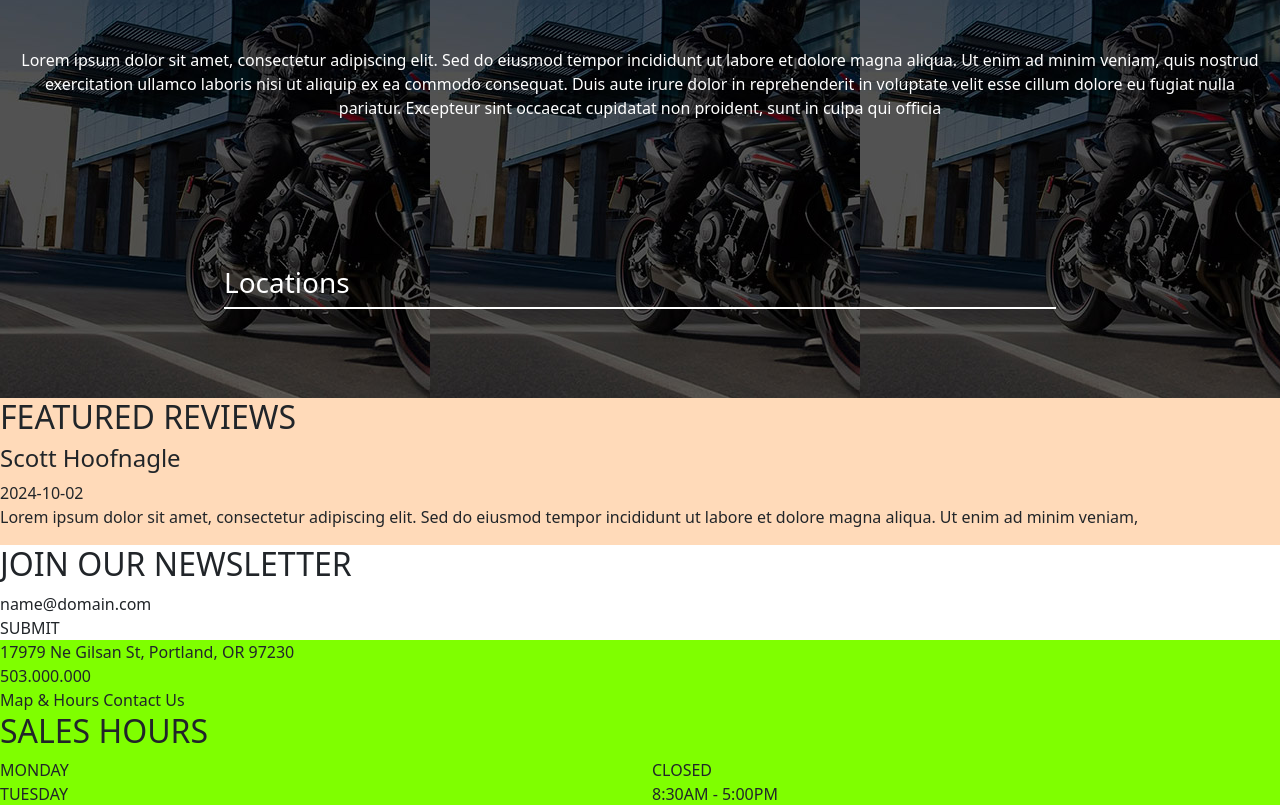
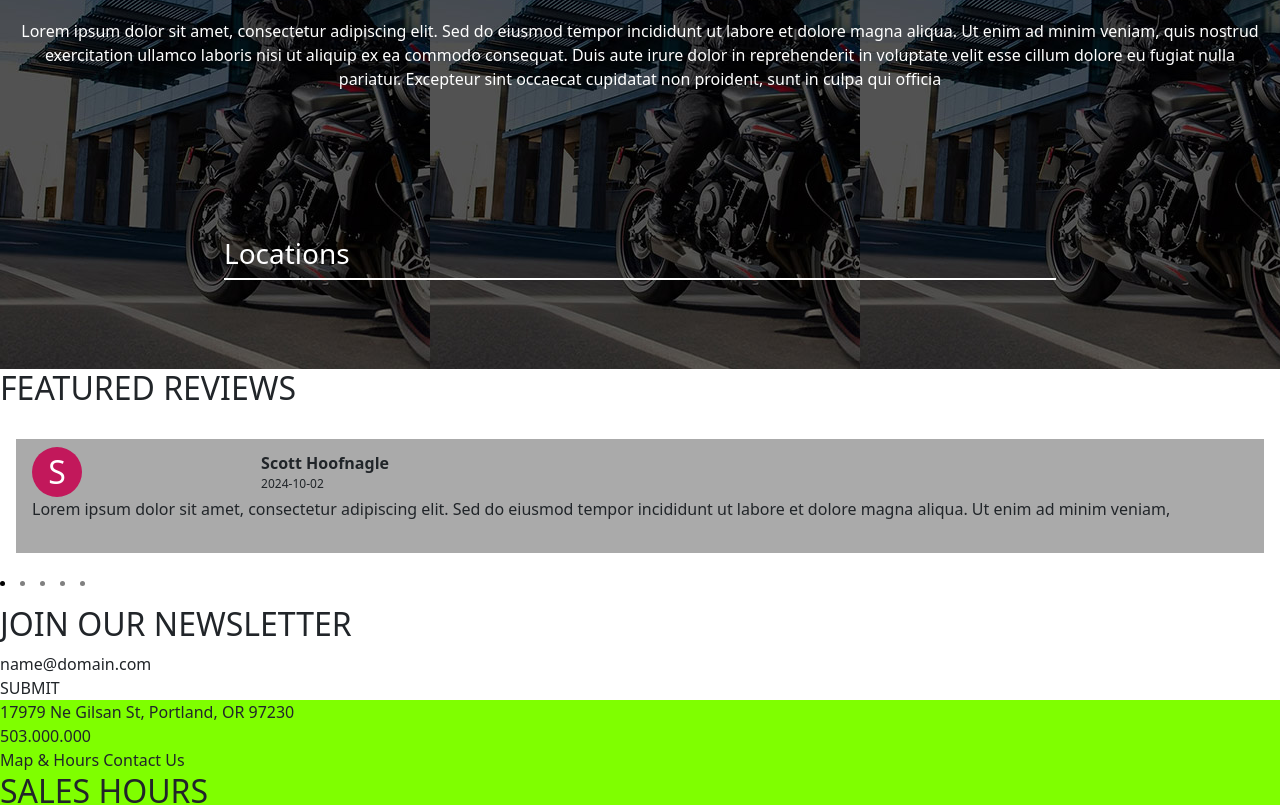
Before and after one commit to gCookiez/pixel-motion-mockup, a website built with Vite: page src/index.html in a window 1280 px wide. Shown: the part 2540-3345 px from the top of the page. Built offline with nearby package versions, Linux system fonts and the light colour scheme.

Commit message:
Adjusted layout for review
- added carousel functionality on reviews

-might need work on responsive sizing for carousel

```diff
--- a/src/components/content/featured-vehicles.js
+++ b/src/components/content/featured-vehicles.js
@@ -27,7 +27,7 @@ function motorItemTemplate(obj) {
 
 
     viewDetails.append(viewDetailsText);
-    motorFrame.classList.add('motor-frame', `frame-${obj.iter}`, 'pt-1');
+    motorFrame.classList.add('motor-frame', 'pt-1');
     productDetailsCont.append(productName, productPrice, productSerial)
     motorFrame.append(img, productDetailsCont, viewDetails);
     return motorFrame;
@@ -76,16 +76,12 @@ featuredTitle.classList.add('mt-5', 'mb-3')
 
 
 for (var [i, obj] of Object.entries(products)) {
-    obj.iter = i;
     const product = motorItemTemplate(obj);
-    carouselModule.addSlide(product)
+    carouselModule.addSlide(product, i)
 
 }
 carouselModule.updateSlideCount();
-carouselModule.nextSlide();
-carouselModule.prevSlide();
-carouselModule.prevSlide();
-
+// carouselModule.nextSlide();
 featuredVehiclesCarousel.append(list);
 
 
--- a/src/components/content/review.js
+++ b/src/components/content/review.js
@@ -1,16 +1,46 @@
+import { carouselFiller } from "../recycle/carousel";
+import { bootstrapRows, bootstrapColumns } from "../recycle/rows-and-columns";
+
 function reviewBoxTemplate(obj) {
+    console.log(obj.color);
     const reviewBoxContainer = document.createElement('div');
-    const user = document.createElement("h4");
+    const reviewBoxWrapper = document.createElement('div');
+
+    const infoAndSource = bootstrapRows('info-and-source');
+    const iasLHS = bootstrapColumns('info-LHS col-7')
+    const iasRHS = bootstrapColumns('info-RHS col-5')
+
+    const userIcon = document.createElement('div')
+    const subRow = bootstrapRows('info-and-source-s-row');
+    const userIconCol = bootstrapColumns('icon-cont col-4')
+    const detailsCol = bootstrapColumns('details-cont col-8 p-0 pt-1')
+
+    const initialDigit = document.createElement('h4')
+    const user = document.createElement("span");
     const date = document.createElement("span");
     const review = document.createElement("p");
 
-    reviewBoxContainer.classList.add("review-box");
+    reviewBoxContainer.classList.add("review-box", "p-3", "pb-1");
+    reviewBoxWrapper.classList.add("review-box-wrapper", "p-3" ,"pt-2");
 
+    initialDigit.classList.add('initial-digit')
+    userIcon.classList.add('review-user-icon')
+    user.classList.add('review-user')
+    date.classList.add('review-date')
+
+    initialDigit.innerHTML = `${obj.user[0].toUpperCase()}`
     user.innerHTML = `${obj.user}`;
     date.innerHTML = `${obj.date}`;
     review.innerHTML = `${obj.review}`;
 
-    reviewBoxContainer.append(user, date, review);
+    userIcon.append(initialDigit);
+    userIconCol.append(userIcon)
+    detailsCol.append(user, date)
+    subRow.append(userIconCol, detailsCol)
+    iasLHS.append(subRow)
+    infoAndSource.append(iasLHS, iasRHS)
+    reviewBoxWrapper.append(infoAndSource, review)
+    reviewBoxContainer.append(reviewBoxWrapper);
 
     return reviewBoxContainer;
 
@@ -18,7 +48,11 @@ function reviewBoxTemplate(obj) {
 
 const reviewContainer = document.createElement("div");
 const reviewCarousel = document.createElement("div");
+const {list, carouselModule} = new carouselFiller();
 const reviewTitle = document.createElement("h2");
+
+const colorCycle = ["#C2185B", "#78909C", "#0288D1", "#512DA8"]
+
 
 const reviews = [
     {
@@ -29,6 +63,11 @@ const reviews = [
     {
         user: "Anthony M",
         date: "2024-10-01",
+        review: "Lorem ipsum dolor sit amet, consectetur adipiscing elit. Sed do eiusmod tempor incididunt ut labore et dolore magna aliqua. Ut enim ad minim veniam,"
+    },
+    {
+        user: "jonas",
+        date: "2024-09-14",
         review: "Lorem ipsum dolor sit amet, consectetur adipiscing elit. Sed do eiusmod tempor incididunt ut labore et dolore magna aliqua. Ut enim ad minim veniam,"
     },
     {
@@ -49,9 +88,12 @@ reviewContainer.classList.add("review-container");
 reviewCarousel.classList.add("review-carousel");
 reviewTitle.innerHTML = `FEATURED REVIEWS`;
 
-for (var review of reviews) {
-    reviewCarousel.append(reviewBoxTemplate(review));
+for (var [iter, review] of Object.entries(reviews)) {
+    review.color = colorCycle[parseInt(iter) % 4];
+    carouselModule.addSlide(reviewBoxTemplate(review), iter)
 }
+
+reviewCarousel.append(list);
 
 reviewContainer.append(reviewTitle, reviewCarousel);
 
--- a/src/components/recycle/carousel.js
+++ b/src/components/recycle/carousel.js
@@ -1,7 +1,21 @@
 export class carouselFiller {
     constructor() {
-        this.wrapper = document.createElement('div')
+        this.wrapper = document.createElement('div');
         this.content = document.createElement('div');
+
+        this.pointOverlay = document.createElement('div');
+        this.pointOverlay.classList.add('slide-change-overlay');
+
+        this.leftSlideClick = document.createElement('div');
+        this.leftSlideClick.setAttribute('id', 'left-slide-view');
+        this.rightSlideClick = document.createElement('div');
+        this.rightSlideClick.setAttribute('id', 'right-slide-view');
+
+        this.leftSlideClick.addEventListener('click', () => {this.prevSlide()});
+        this.rightSlideClick.addEventListener('click', () => {this.nextSlide()});
+
+        this.pointOverlay.append(this.leftSlideClick, this.rightSlideClick);
+
         this.slideCount = document.createElement('div');
         this.refDot = document.createElement('div');
         this.pointer = 0;
@@ -12,7 +26,7 @@ export class carouselFiller {
         this.slideCount.classList.add('slide-count', 'pt-4');
         this.refDot.classList.add('ref-dot');
 
-        this.wrapper.append(this.content, this.slideCount);
+        this.wrapper.append(this.pointOverlay, this.content, this.slideCount, );
         return { list: this.wrapper, carouselModule: this };
     }
 
@@ -24,6 +38,12 @@ export class carouselFiller {
         return this.readCount() <= 0;
     }
 
+    updatePointerPos() {
+        const checkFail = this.slideCount.querySelector('.active');
+        if (checkFail == null) return;
+        checkFail.classList.remove('active');
+        this.slideCount.children[this.pointer].classList.add('active');
+    }
 
     updateSlideCount() {
         this.slideCount.replaceChildren()
@@ -36,10 +56,15 @@ export class carouselFiller {
             this.slideCount.append(clone);
         }
 
-        this.slideCount.children[this.pointer].classList.add('active');
+        const checkFail = this.slideCount.querySelector('.active');
+        if (checkFail == null) {
+            this.slideCount.children[this.pointer].classList.add('active');
+        }
+
     }
 
-    addSlide(div) {
+    addSlide(div, iter) {
+        div.classList.add(`frame-${iter}`)
         this.content.append(div);
         this.updateSlideCount();
     }
@@ -47,7 +72,7 @@ export class carouselFiller {
     nextSlide() {
         if (this.checkCount() || this.content.children.length == 1) return;
 
-        this.readCount() % this.pointer + 1 == 0 ? this.pointer = 0 : this.pointer = this.pointer + 1;
+        (this.pointer + 1) % this.readCount() == 0 ? this.pointer = 0 : this.pointer = this.pointer + 1;
 
         this.changeSlide();
 
@@ -64,10 +89,11 @@ export class carouselFiller {
 
     changeSlide() {
         setTimeout(() => {
-            this.content.querySelector(`.frame-${this.pointer}`).scrollIntoView()
+            this.wrapper.querySelector(`.frame-${this.pointer}`).scrollIntoView({block: "center"})
+            this.updatePointerPos();
         })
     }
 
+}
 
-
-}
+//consider media sizing
--- /dev/null
+++ b/src/components/recycle/class-list.js
@@ -0,0 +1,6 @@
+export function multipleClassList(str, callback) {
+    if (typeof str != 'string') return;
+    const classList = str.trim() !== '' ? str.split(' ') : null
+    classList !== null ? callback(classList) : null;
+    return;
+}
--- a/src/components/recycle/rows-and-columns.js
+++ b/src/components/recycle/rows-and-columns.js
@@ -1,12 +1,20 @@
+import { multipleClassList } from "./class-list";
+
 export function bootstrapRows(classes) {
 	const rowContainer = document.createElement('div');
-	rowContainer.classList.add('row', classes ? classes.split(' ') : null);
+	rowContainer.classList.add('row')
+	multipleClassList(classes, (result) => {
+		rowContainer.classList.add(...result)
+	})
 	return rowContainer;
 }
 
-export function bootstrapColumns(classes){
+export function bootstrapColumns(classes) {
 	const rowContainer = document.createElement('div');
-	rowContainer.classList.add('col', classes ? classes.split(' ') : null);
+	rowContainer.classList.add('col')
+	multipleClassList(classes, (result) => {
+		rowContainer.classList.add(...result)
+	})
 	return rowContainer;
 }
 
--- a/src/css/index.css
+++ b/src/css/index.css
@@ -7,6 +7,11 @@
     --button-padding-lr: 330px;
     --button-text-size: 14px;
     --button-details-text-size: 12px;
+
+    --color-cycle-1: #C2185B;
+    --color-cycle-2: #78909C;
+    --color-cycle-3: #0288D1;
+    --color-cycle-4: #512DA8;
 
 }
 
@@ -111,11 +116,11 @@
     margin-top: 10px;
 }
 
-.details-group > h4 {
+.details-group>h4 {
     margin-bottom: 2px;
 }
 
-.rocket_3 > .showcase-pro-img {
+.rocket_3>.showcase-pro-img {
     transform: translateY(10px);
 }
 
@@ -134,11 +139,12 @@
 /*End Promo*/
 
 /*Big Link Area*/
-.big-link-container > .test_ride {
-    background-image: repeating-linear-gradient(135deg, var(--accent), var(--accent) 2px, red 2px, red 8px) ;
+.big-link-container>.test_ride {
+    background-image: repeating-linear-gradient(135deg, var(--accent), var(--accent) 2px, red 2px, red 8px);
 }
-.big-link-container > .parts__accessories {
-    background-image: repeating-linear-gradient(135deg, gray, gray 2px, black 2px, black 8px) ;
+
+.big-link-container>.parts__accessories {
+    background-image: repeating-linear-gradient(135deg, gray, gray 2px, black 2px, black 8px);
 }
 
 
@@ -158,7 +164,7 @@
 /*End Big Link Area*/
 
 /* Featured Vehicles */
-.featured-vehicle-area > h2 {
+.featured-vehicle-area>h2 {
     text-align: center;
 }
 
@@ -166,6 +172,7 @@
     display: flex;
     width: 100vw;
     overflow-x: hidden;
+    position: relative;
 }
 
 .motor-frame {
@@ -175,12 +182,12 @@
     flex-direction: column;
 }
 
-.motor-frame > img {
+.motor-frame>img {
     min-width: 350px;
 }
 
 .product-details-cont {
-    display:flex;
+    display: flex;
     flex-direction: column;
     align-items: center;
 }
@@ -193,7 +200,11 @@
     align-items: center;
 }
 
-.view-details-btn > span {
+.view-details-btn:hover {
+    cursor: pointer;
+}
+
+.view-details-btn>span {
     font-size: var(--button-details-text-size);
 }
 
@@ -244,7 +255,7 @@
     line-height: 150%;
 }
 
-.story-container > .promo-redirect-link {
+.story-container>.promo-redirect-link {
     width: 65%;
     border-color: #fff;
 }
@@ -257,7 +268,7 @@
 /* Reviews */
 
 .review-container {
-    background-color: peachpuff;
+    background-color: #fff;
 }
 
 .review-carousel {
@@ -266,6 +277,56 @@
 
 .review-box {
     min-width: 100vw;
+
+}
+
+.review-box-wrapper {
+    background-color: #aaa;
+}
+
+.review-user-icon {
+    width: 50px;
+    aspect-ratio: 1;
+    border-radius: 100px;
+}
+
+.review-box:nth-child(4n + 1) > * .review-user-icon {
+    background-color: var(--color-cycle-1);
+}
+.review-box:nth-child(4n + 2) > * .review-user-icon {
+    background-color: var(--color-cycle-2);
+}
+.review-box:nth-child(4n + 3) > * .review-user-icon {
+    background-color: var(--color-cycle-3);
+}
+.review-box:nth-child(4n + 4) > * .review-user-icon {
+    background-color: var(--color-cycle-4);
+}
+
+.details-cont {
+    display: flex;
+    flex-direction: column;
+}
+
+.review-date {
+    font-size: 12px;
+}
+
+.review-user {
+    font-size: 16px;
+    font-weight: 600;
+}
+
+.review-user-icon {
+    display: flex;
+    justify-content: center;
+    align-items: center;
+    color: #fff;
+}
+
+.review-user-icon > .initial-digit {
+    margin: 0;
+    font-size: 32px;
 }
 
 /* End Reviews */
@@ -291,16 +352,28 @@
 
 /* shared components */
 .carousel-wrapper {
-    min-width: 100vw;
+    width: 100vw;
+    position: relative;
 }
+
 .carousel-content {
     display: flex;
+    z-index: 99;
+    overflow-x: auto;
+    pointer-events: none;
+    scrollbar-width: none;
+}
+
+.carousel-content>* {
+    pointer-events: auto;
 }
 
 .slide-count {
     display: flex;
     justify-content: center;
     gap: 15px;
+    position: absolute;
+    justify-self: center;
 }
 
 .ref-dot {
@@ -311,9 +384,27 @@
 
 }
 
-.ref-dot.active{
+.ref-dot.active {
     background-color: black;
 }
+
+.slide-change-overlay {
+    position: absolute;
+    top: 0;
+    left: 0;
+    width: 100%;
+    height: 80%;
+    z-index: 100;
+    display: flex;
+}
+
+
+#left-slide-view,
+#right-slide-view {
+    width: 50vw;
+    height: 100%;
+}
+
 /* end shared components */
 
 
```
